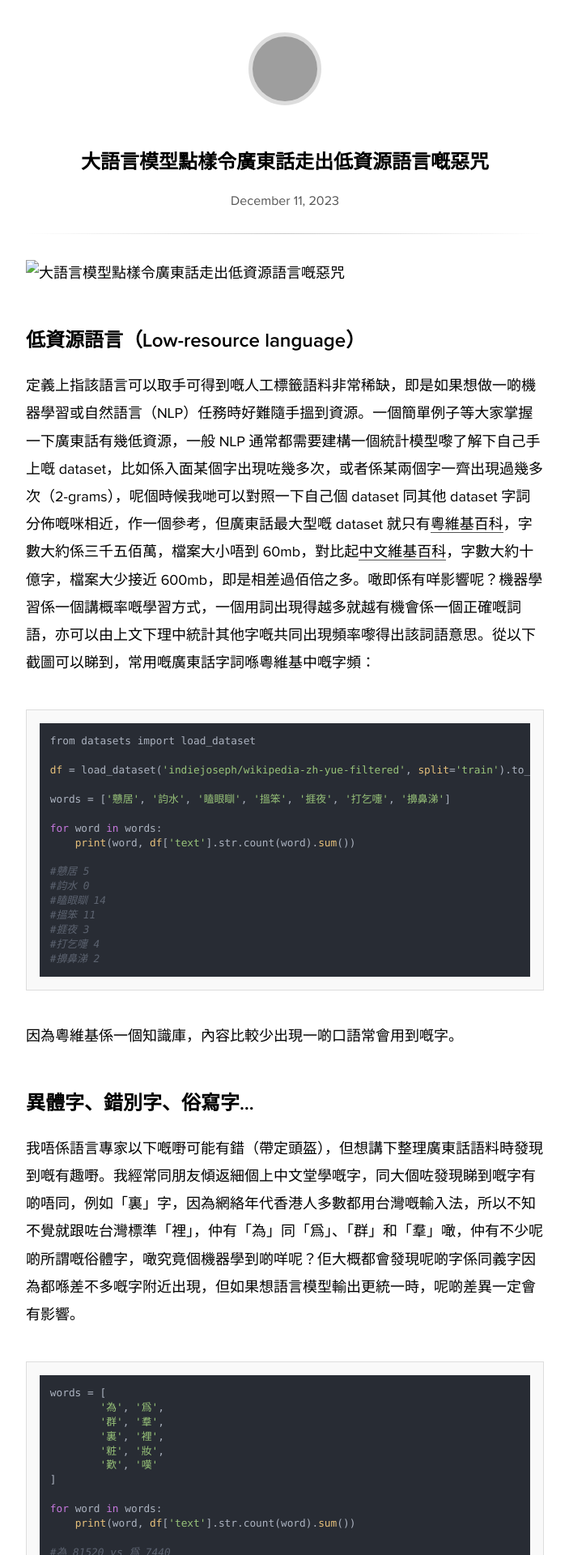
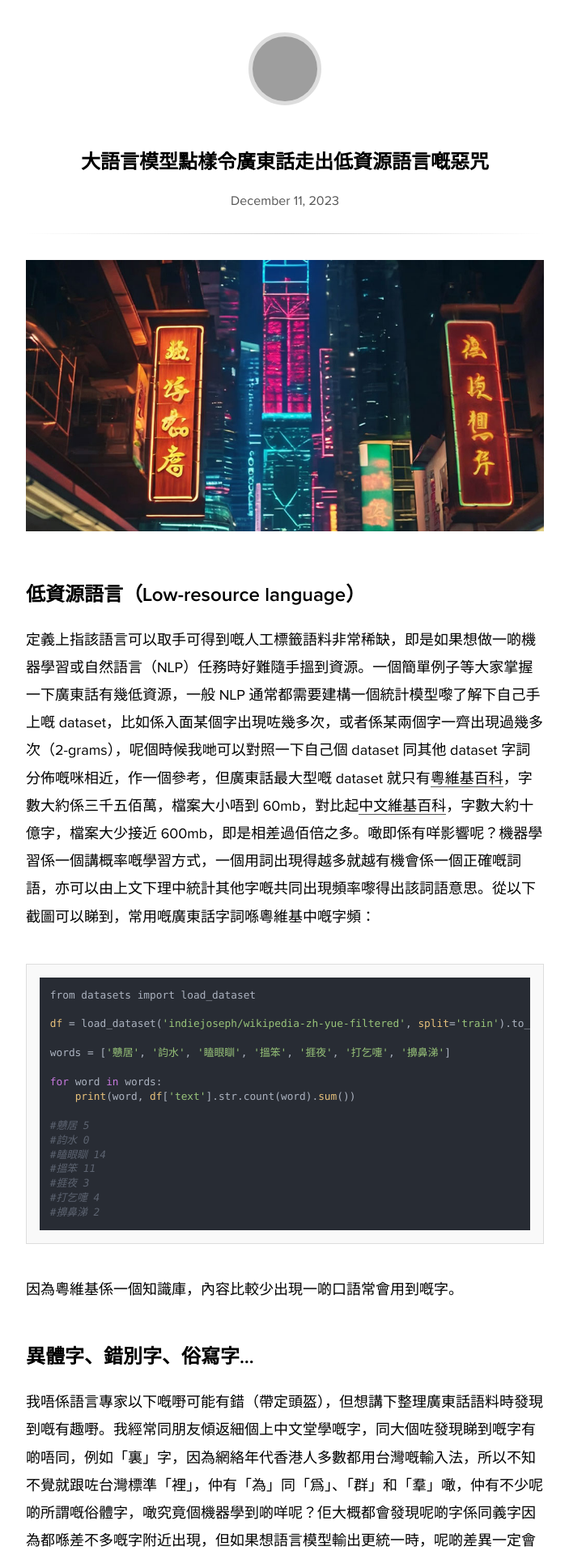
Before and after one commit to indiejoseph/indiejoseph.github.io, a Jekyll site: the page built from _posts/2023-12-11-low-resource-language.md, in a window 1280 px wide. Shown: the top 1920 px of the page at 81% size, without its empty margins (288-991 px from the left). Built offline with Jekyll 4.4.1, drawn with Linux system fonts in a browser that asks for light colours; nearby versions of some CDN libraries; some web fonts are replaced; grey boxes are pictures that could not be loaded.

Commit message:
fix: image broken url

```diff
--- a/_posts/2023-12-11-low-resource-language.md
+++ b/_posts/2023-12-11-low-resource-language.md
@@ -6,7 +6,7 @@ updated: 2023-12-11 12:18GMT
 author: Joseph Cheng
 ---
 
-![大語言模型點樣令廣東話走出低資源語言嘅惡咒](http://indiejoseph.github.io/asssets/images/low-resource-lang.jpg)
+![大語言模型點樣令廣東話走出低資源語言嘅惡咒](https://indiejoseph.github.io/assets/images/low-resource-lang.jpg)
 
 ## 低資源語言（Low-resource language）
 
```
